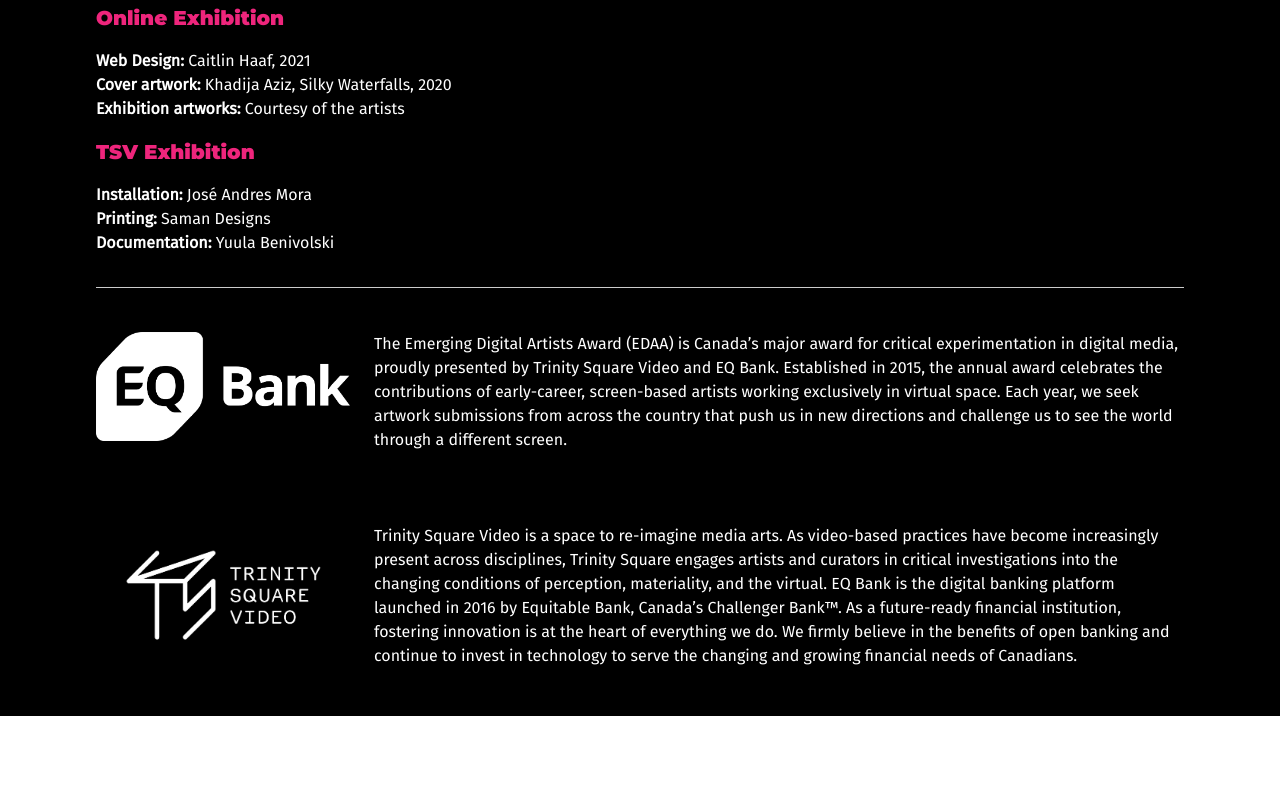
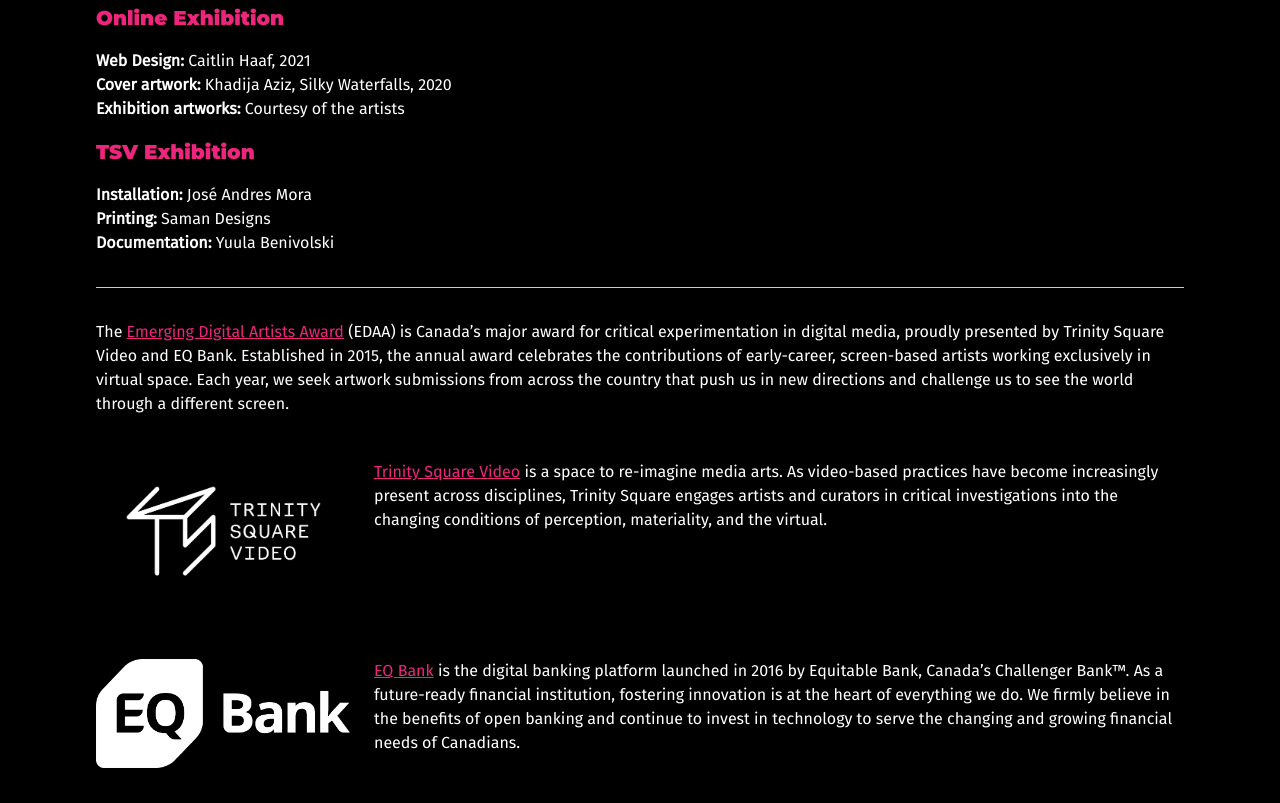
Before and after one commit to caitlinhaaf/edaaExhibition2021, a website built with Parcel: page about.html in a window 1280 px wide. Shown: the part 388-1191 px from the top of the page. Before the commit the page ends 1104 px from the top, so only its background shows below. Built offline with nearby package versions, Linux system fonts and the light colour scheme.

Commit message:
Adjusting content organization on About page.

```diff
--- a/about.html
+++ b/about.html
@@ -114,19 +114,9 @@
 
         <hr style="margin-top: 2rem;"/>
 
-        <div class="columns" style="margin-top: 2rem;">
-            <div class="column is-one-quarter">
-                <img src="./assets/EQ-RGB-white-EN.png" />
-            </div>
-
-            <div class="column is-three-quarters">
-                <p>
-                    The Emerging Digital Artists Award (EDAA) is Canada’s major award for critical experimentation in digital media, proudly presented by Trinity Square Video and EQ Bank. Established in 2015, the annual award celebrates the contributions of early-career, screen-based artists working exclusively in virtual space. Each year, we seek artwork submissions from across the country that push us in new directions and challenge us to see the world through a different screen.
-                </p>
-            </div>
-        </div>
-
-
+        <p style="margin-top: 2rem;">
+            The <a href="https://edaa.eqbank.ca/">Emerging Digital Artists Award</a> (EDAA) is Canada’s major award for critical experimentation in digital media, proudly presented by Trinity Square Video and EQ Bank. Established in 2015, the annual award celebrates the contributions of early-career, screen-based artists working exclusively in virtual space. Each year, we seek artwork submissions from across the country that push us in new directions and challenge us to see the world through a different screen.
+        </p>
 
         <div class="columns" style="margin-top: 2rem;">
             <div class="column is-one-quarter">
@@ -135,8 +125,19 @@
 
             <div class="column is-three-quarters">
                 <p>
-                    Trinity Square Video is a space to re-imagine media arts. As video-based practices have become increasingly present across disciplines, Trinity Square engages artists and curators in critical investigations into the changing conditions of perception, materiality, and the virtual.
-                    EQ Bank is the digital banking platform launched in 2016 by Equitable Bank, Canada’s Challenger Bank™. As a future-ready financial institution, fostering innovation is at the heart of everything we do. We firmly believe in the benefits of open banking and continue to invest in technology to serve the changing and growing financial needs of Canadians.
+                    <a href="https://www.trinitysquarevideo.com/">Trinity Square Video</a> is a space to re-imagine media arts. As video-based practices have become increasingly present across disciplines, Trinity Square engages artists and curators in critical investigations into the changing conditions of perception, materiality, and the virtual.
+                </p>
+            </div>
+        </div>
+
+        <div class="columns" style="margin-top: 2rem;">
+            <div class="column is-one-quarter">
+                <img src="./assets/EQ-RGB-white-EN.png" />
+            </div>
+
+            <div class="column is-three-quarters">
+                <p>
+                    <a href="https://www.eqbank.ca/">EQ Bank</a> is the digital banking platform launched in 2016 by Equitable Bank, Canada’s Challenger Bank™. As a future-ready financial institution, fostering innovation is at the heart of everything we do. We firmly believe in the benefits of open banking and continue to invest in technology to serve the changing and growing financial needs of Canadians.
                 </p>
             </div>
         </div>
```
